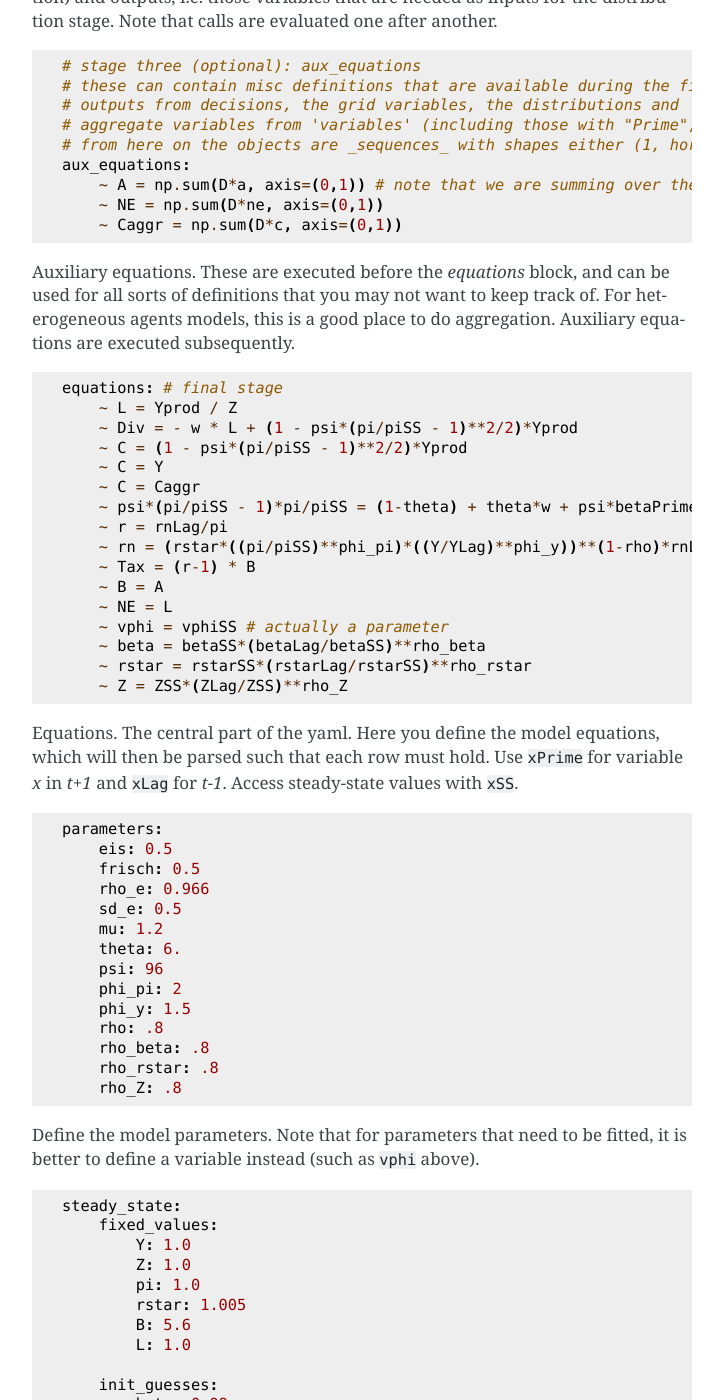
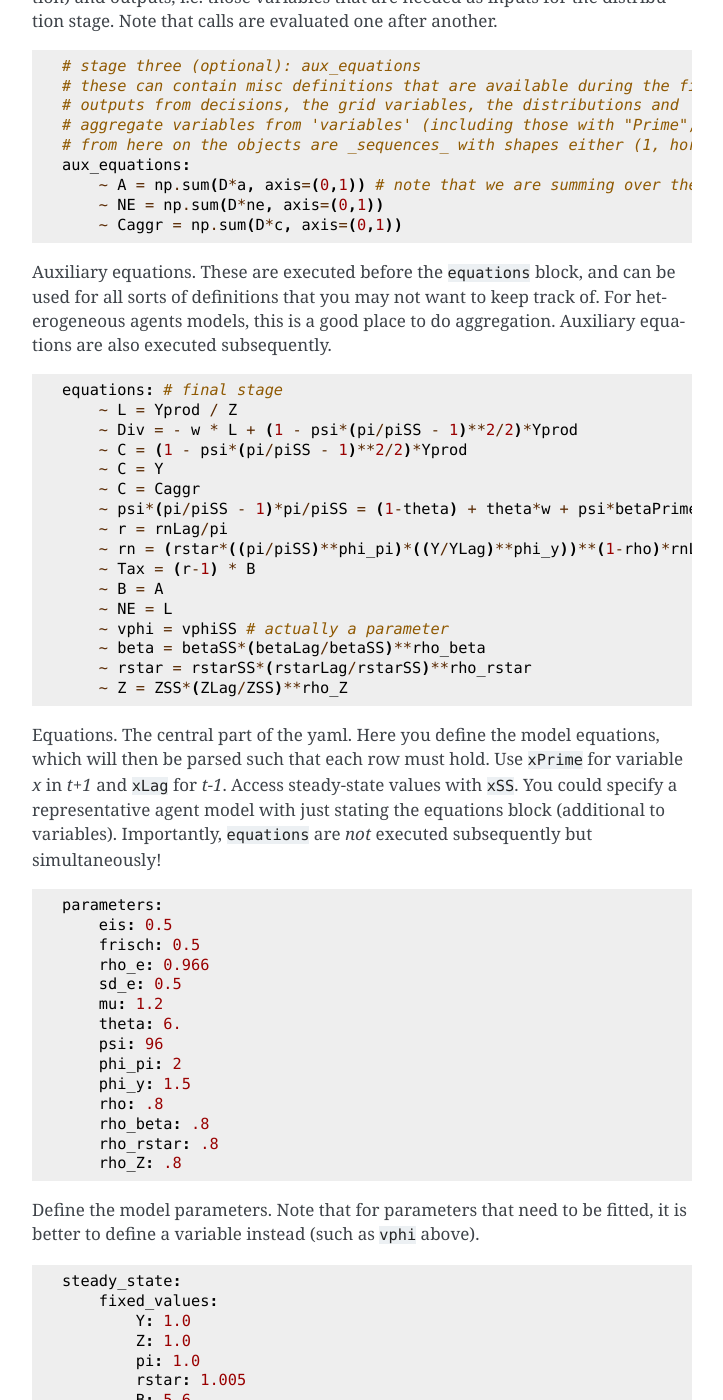
Before and after one commit to gboehl/econpizza, a Sphinx documentation site: the page built from docs/the_yaml.rst, in a window 1280 px wide and 1400 px high, scrolled down 1403 px. Shown: the whole window, without its empty margins (388-1111 px from the left). Built offline with Sphinx 7.4.7, drawn with Linux system fonts in a browser that asks for light colours; some of the changed text lies outside the part shown.

Commit message:
Update the_yaml.rst

```diff
--- a/docs/the_yaml.rst
+++ b/docs/the_yaml.rst
@@ -74,7 +74,7 @@ The decisions block. Only relevant for heterogeneous agents models. It is import
         ~ NE = np.sum(D*ne, axis=(0,1))
         ~ Caggr = np.sum(D*c, axis=(0,1))
 
-Auxiliary equations. These are executed before the `equations` block, and can be used for all sorts of definitions that you may not want to keep track of. For heterogeneous agents models, this is a good place to do aggregation. Auxiliary equations are executed subsequently.
+Auxiliary equations. These are executed before the ``equations`` block, and can be used for all sorts of definitions that you may not want to keep track of. For heterogeneous agents models, this is a good place to do aggregation. Auxiliary equations are also executed subsequently.
 
 .. code-block::
 
@@ -95,7 +95,7 @@ Auxiliary equations. These are executed before the `equations` block, and can be
         ~ rstar = rstarSS*(rstarLag/rstarSS)**rho_rstar
         ~ Z = ZSS*(ZLag/ZSS)**rho_Z
 
-Equations. The central part of the yaml. Here you define the model equations, which will then be parsed such that each row must hold. Use ``xPrime`` for variable `x` in `t+1` and ``xLag`` for `t-1`. Access steady-state values with ``xSS``.
+Equations. The central part of the yaml. Here you define the model equations, which will then be parsed such that each row must hold. Use ``xPrime`` for variable `x` in `t+1` and ``xLag`` for `t-1`. Access steady-state values with ``xSS``. You could specify a representative agent model with just stating the equations block (additional to variables). Importantly, ``equations`` are *not* executed subsequently but simultaneously!
 
 .. code-block::
 
```
Also changed, not shown: other parts of docs/the_yaml.rst (+1 -1 lines).
